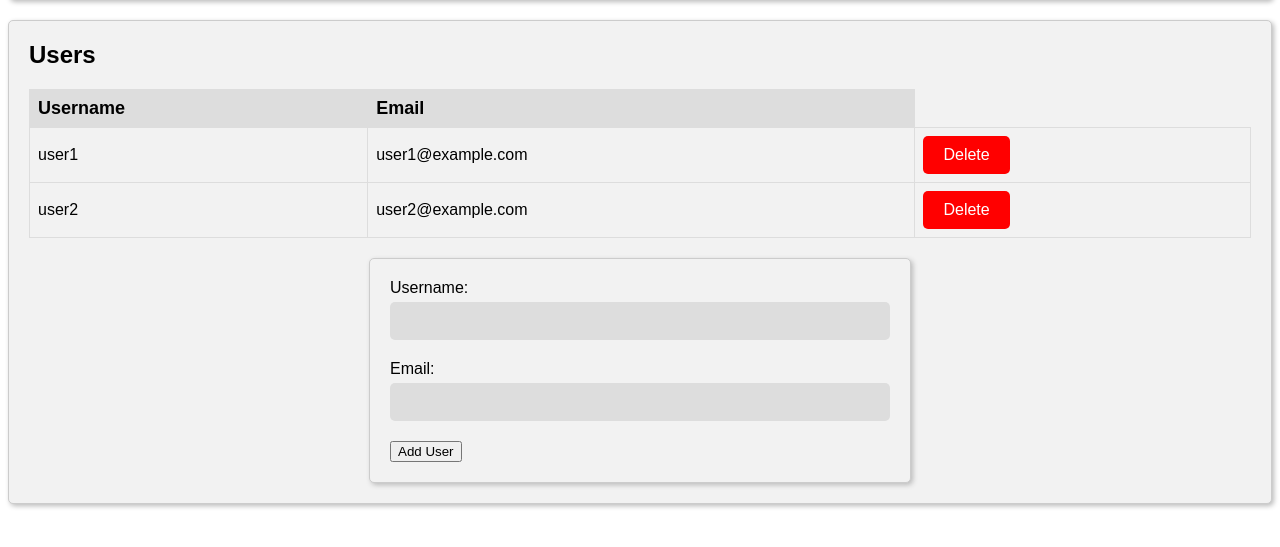
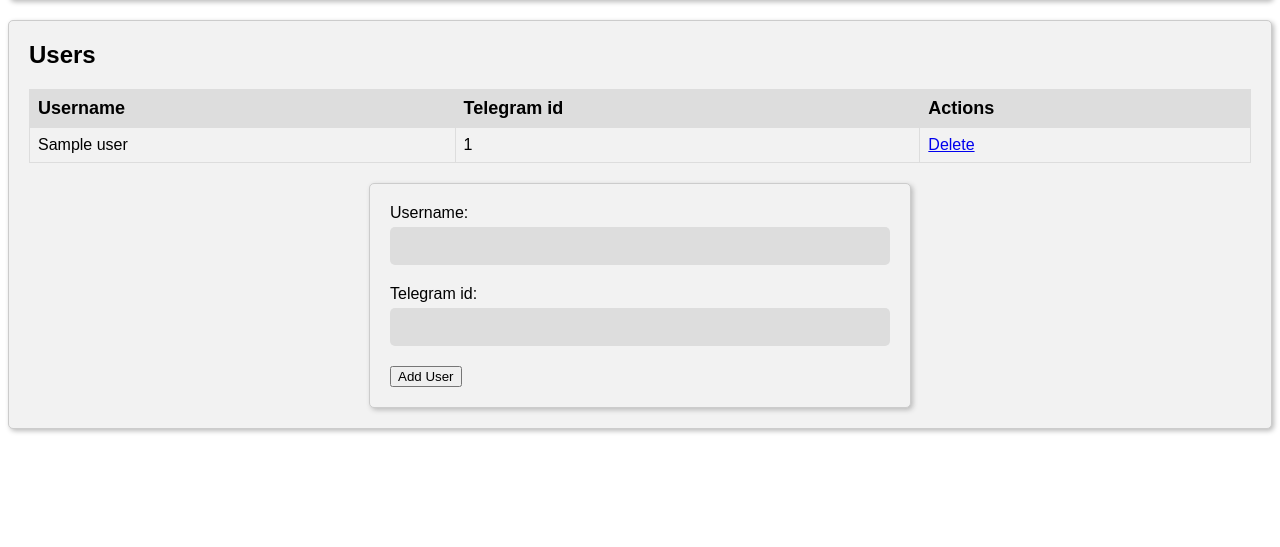
Before and after one commit to dinozzzzzawrik/tgsa-bot, a Python web app: template web/templates/admin.html in a window 1280 px wide. Shown: the part 165-712 px from the top of the page. Run offline with Jinja, Linux system fonts and the light colour scheme; the template is opened without the code that fills it: most values are stand-ins (such as "Sample title", 1, 10 or a date in 2020).

Commit message:
working whitelist admin

```diff
--- a/web/admin/routes.py
+++ b/web/admin/routes.py
@@ -10,4 +10,5 @@ def setup_routes(app: web.Application) -> None:
 
     app.router.add_get('/logout', views.logout)
 
-    app.router.add_post('/add_user', views.add_user)
+    app.router.add_post('/add', views.add)
+    app.router.add_get('/delete', views.delete)
--- a/web/templates/admin.html
+++ b/web/templates/admin.html
@@ -138,25 +138,24 @@
           <table>
             <tr>
               <th>Username</th>
-              <th>Email</th>
+              <th>Telegram id</th>
+              <th>Actions</th>
             </tr>
-            <tr>
-              <td>user1</td>
-              <td>user1@example.com</td>
-              <td><a href="/delete" class="button">Delete</a></td>
-            </tr>
-            <tr>
-              <td>user2</td>
-              <td>user2@example.com</td>
-              <td><a href="/delete" class="button">Delete</a></td>
-            </tr>
+            {% for user in whitelist %}
+                <tr>
+                    <td>{{ user.name }}</td>
+                    <td>{{ user.tg_id }}</td>
+                    <td><a href="/delete?id={{ user.id }}">Delete</a></td>
+                </tr>
+            {% endfor %}
           </table>
-          <form method="POST" action="/add_user">
-            <label for="username">Username:</label>
-            <input type="text" id="username" name="username"><br>
+          <form method="POST" action="/add">
 
-            <label for="email">Email:</label>
-            <input type="text" id="email" name="email"><br>
+            <label for="name">Username:</label>
+            <input type="text" id="name" name="name"><br>
+
+            <label for="tg_id">Telegram id:</label>
+            <input type="text" id="tg_id" name="tg_id"><br>
 
             <input type="submit" value="Add User">
           </form>
```
Also changed, not shown: web/admin/views.py (+38 -11 lines).
